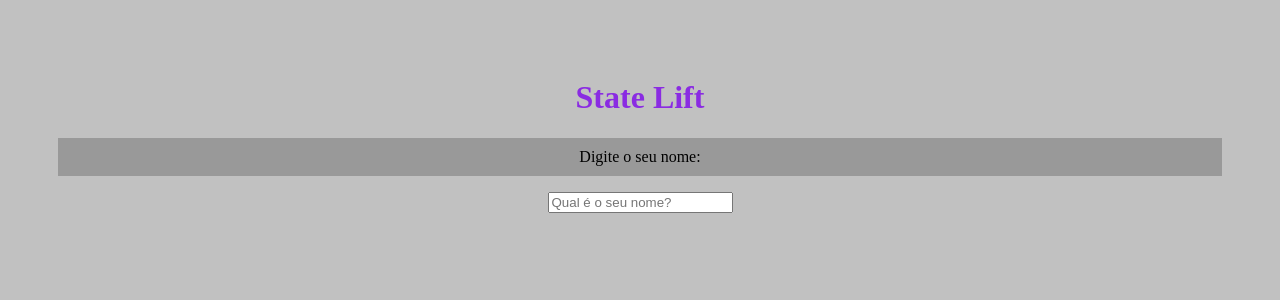
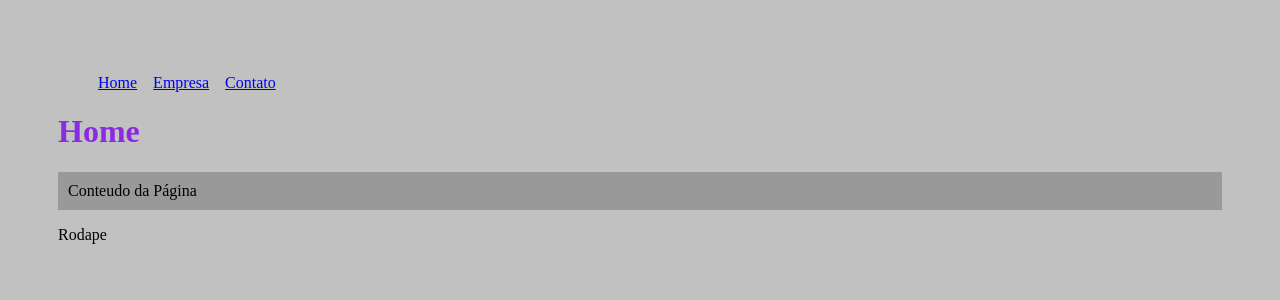
Before and after one commit to kelsonobd/Projeto-react, a React (Create React App) app in the folder meu-projeto-react/: page / in a window 1280 px wide. Shown: the top 300 px of the page. Built offline with nearby package versions, Linux system fonts and the light colour scheme.

Commit message:
router route routes & link

```diff
--- a/meu-projeto-react/src/App.js
+++ b/meu-projeto-react/src/App.js
@@ -1,19 +1,23 @@
-import { useState } from 'react';
-import './App.css';
-import SeuNome from './components/SeuNome';
-import Saudacao from './components/Saudacao';
+import { BrowserRouter as Router, Route, Routes } from "react-router-dom";
+import Home from "./pages/Home";
+import Contato from "./pages/Contato";
+import Empresa from "./pages/Empresa";
+import Navbar from "./components/layout/Navbar";
+import Footer from "./components/layout/Footer";
+
 function App() {
-  const [nome, setNome] = useState()
+  return (
+    <Router>
+      <Navbar />
+      <Routes>
+        <Route exact path="/" element={<Home />} />
+        <Route exact path="/empresa" element={<Empresa />} />
+        <Route exact path="/contato" element={<Contato />} />
+      </Routes>
+      <Footer/>
+    </Router>
 
-
-  return (
-    <div className="App">
-      <h1>State Lift</h1>
-      <SeuNome setNome={setNome}/>
-      <Saudacao nome={nome} />
-    </div>
-
-  );
+  )
 }
 
 export default App;
--- /dev/null
+++ b/meu-projeto-react/src/components/layout/Footer.js
@@ -0,0 +1,5 @@
+function Footer(){
+    return <footer>Rodape</footer>
+}
+
+export default Footer
--- /dev/null
+++ b/meu-projeto-react/src/components/layout/Navbar.js
@@ -0,0 +1,19 @@
+import { Link } from "react-router-dom"
+import styles from './Navbar.module.css'
+
+function Navbar() {
+    return (
+        <ul className={styles.list}>
+            <li className={styles.item}><Link to="/">Home</Link>
+            </li>
+            <li className={styles.item}><Link to="/empresa">Empresa</Link>
+            </li>
+            <li className={styles.item}><Link to="/contato">Contato</Link>
+            </li>
+        </ul>
+    )
+
+
+}
+
+export default Navbar
--- /dev/null
+++ b/meu-projeto-react/src/components/layout/Navbar.module.css
@@ -0,0 +1,13 @@
+.list {
+    display: flex;
+
+    text-decoration: none;
+    color: blue;
+
+}
+
+.item {
+    margin-right: 1em;
+    text-decoration: none;
+     list-style: none;
+}
--- /dev/null
+++ b/meu-projeto-react/src/pages/Contato.js
@@ -0,0 +1,10 @@
+function Contato(){
+    return(
+        <div>
+            <h1>Contato</h1>
+            <p>Conteudo da Página</p>
+        </div>
+    )
+}
+
+export default Contato
--- /dev/null
+++ b/meu-projeto-react/src/pages/Empresa.js
@@ -0,0 +1,10 @@
+function Empresa(){
+    return(
+        <div>
+            <h1>Empresa</h1>
+            <p>Conteudo da Página</p>
+        </div>
+    )
+}
+
+export default Empresa
--- /dev/null
+++ b/meu-projeto-react/src/pages/Home.js
@@ -0,0 +1,10 @@
+function Home(){
+    return(
+        <div>
+            <h1>Home</h1>
+            <p>Conteudo da Página</p>
+        </div>
+    )
+}
+
+export default Home
```
